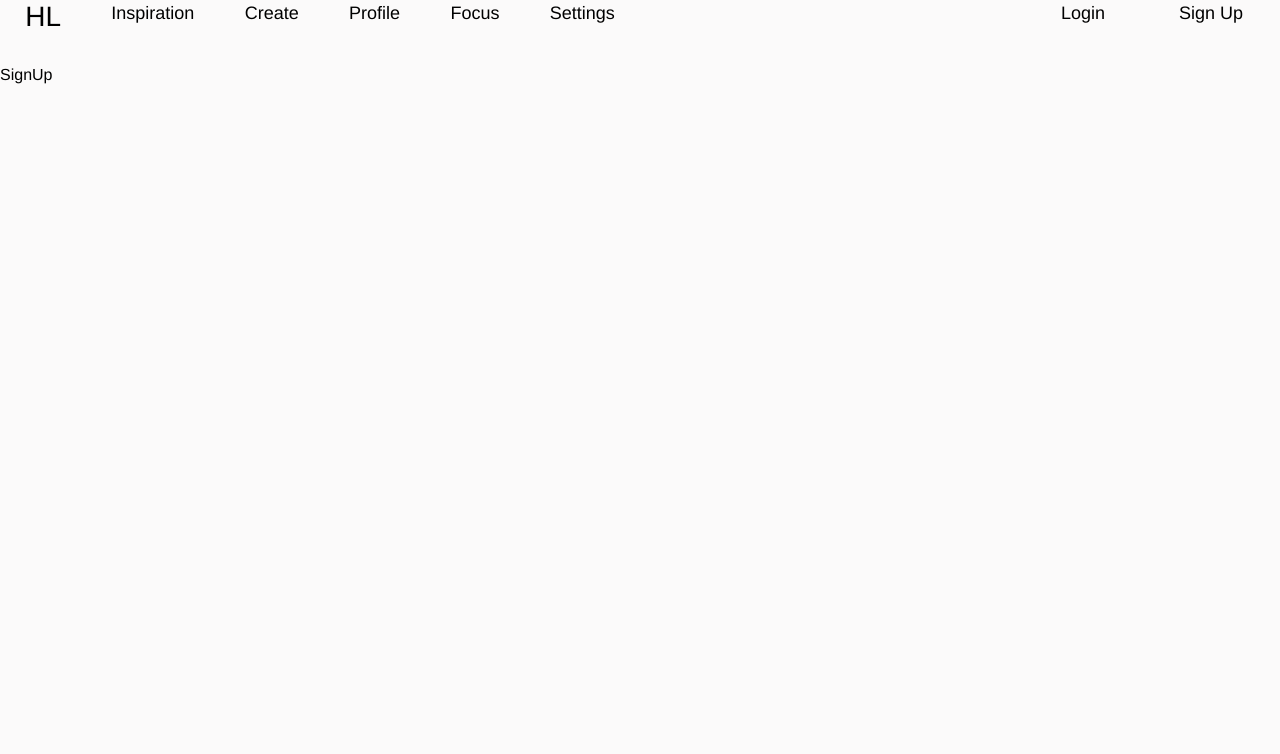
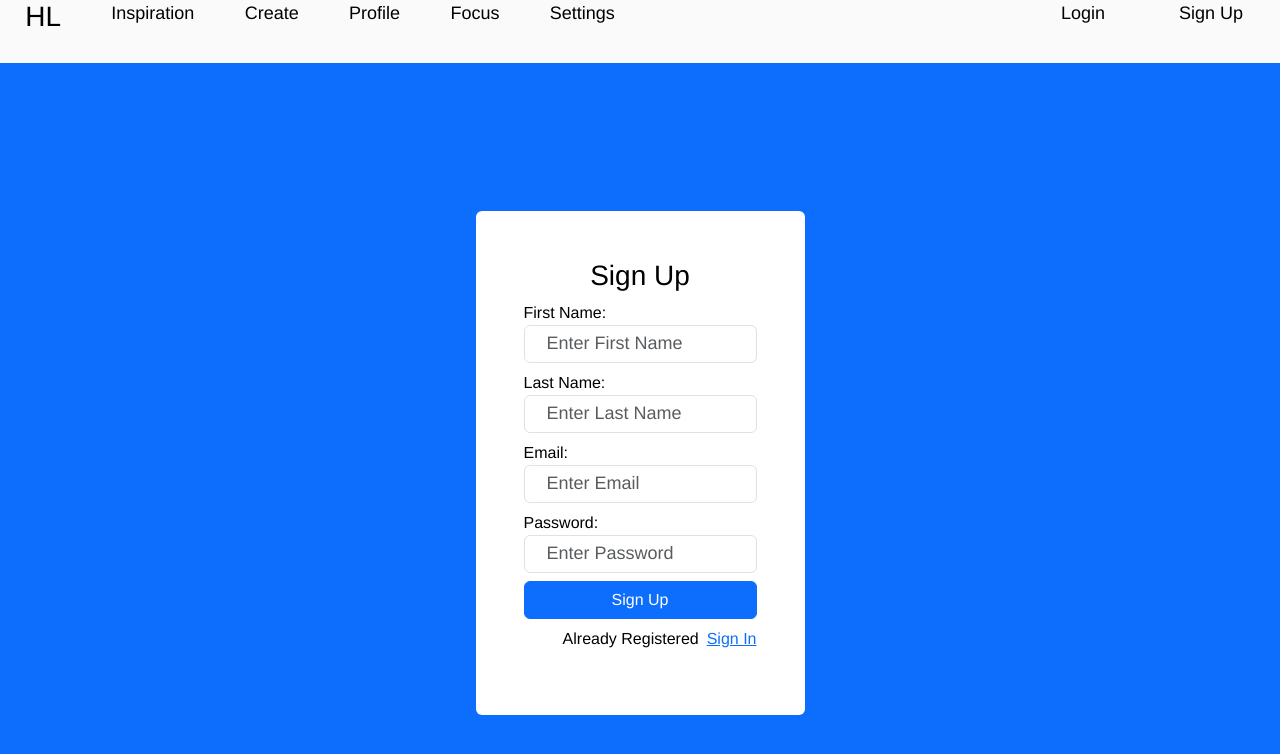
Before and after one commit to ylopez25/hobby_lobby, a React (Create React App) app: page /signup in a window 1280 px wide. Shown: the top 754 px of the page. Built offline with nearby package versions, Linux system fonts and the light colour scheme.

Commit message:
sign up html

```diff
--- a/src/Pages/Login.js
+++ b/src/Pages/Login.js
@@ -3,8 +3,8 @@ import "bootstrap/dist/css/bootstrap.min.css";
 
 export default function Login() {
   return (
-    <div className="login template d-flex justify-content-center align-items-center vh-100">
-      <div className="form_container p-5 rounded pg-black">
+    <div className="login template d-flex justify-content-center align-items-center vh-100 bg-primary">
+      <div className="form_container p-5 rounded bg-white">
         <form>
           <h3 className="text-center">Sign In</h3>
           <div className="mb-2">
--- a/src/Pages/SignUp.js
+++ b/src/Pages/SignUp.js
@@ -1,7 +1,39 @@
-import React from 'react'
+import { Link } from "react-router-dom";
+import "bootstrap/dist/css/bootstrap.min.css";
 
 export default function SignUp() {
   return (
-    <div>SignUp</div>
+    <div className="signup template d-flex justify-content-center align-items-center vh-100 bg-primary">
+      <div className="form_container p-5 rounded bg-white">
+        <form>
+          <h3 className="text-center">Sign Up</h3>
+          <div className="mb-2">
+            <label htmlFor="fname"> First Name:</label>
+            <input type="text" placeholder="Enter First Name" className="form-control" />
+          </div>
+          <div className="mb-2">
+            <label htmlFor="lname"> Last Name:</label>
+            <input type="text" placeholder="Enter Last Name" className="form-control" />
+          </div>
+          <div className="mb-2">
+            <label htmlFor="email"> Email:</label>
+            <input type="email" placeholder="Enter Email" className="form-control" />
+          </div>
+          <div className="mb-2">
+            <label htmlFor="password">Password:</label>
+            <input type="password" placeholder="Enter Password" className="form-control" />
+          </div>
+          <div className="d-grid mt-2">
+            <button className="btn btn-primary">Sign Up</button>
+          </div>
+          <p className="text-end mt-2">
+            Already Registered
+            <Link to="/login" className="ms-2">
+              Sign In
+            </Link>
+          </p>
+        </form>
+      </div>
+    </div>
   )
 }
```
